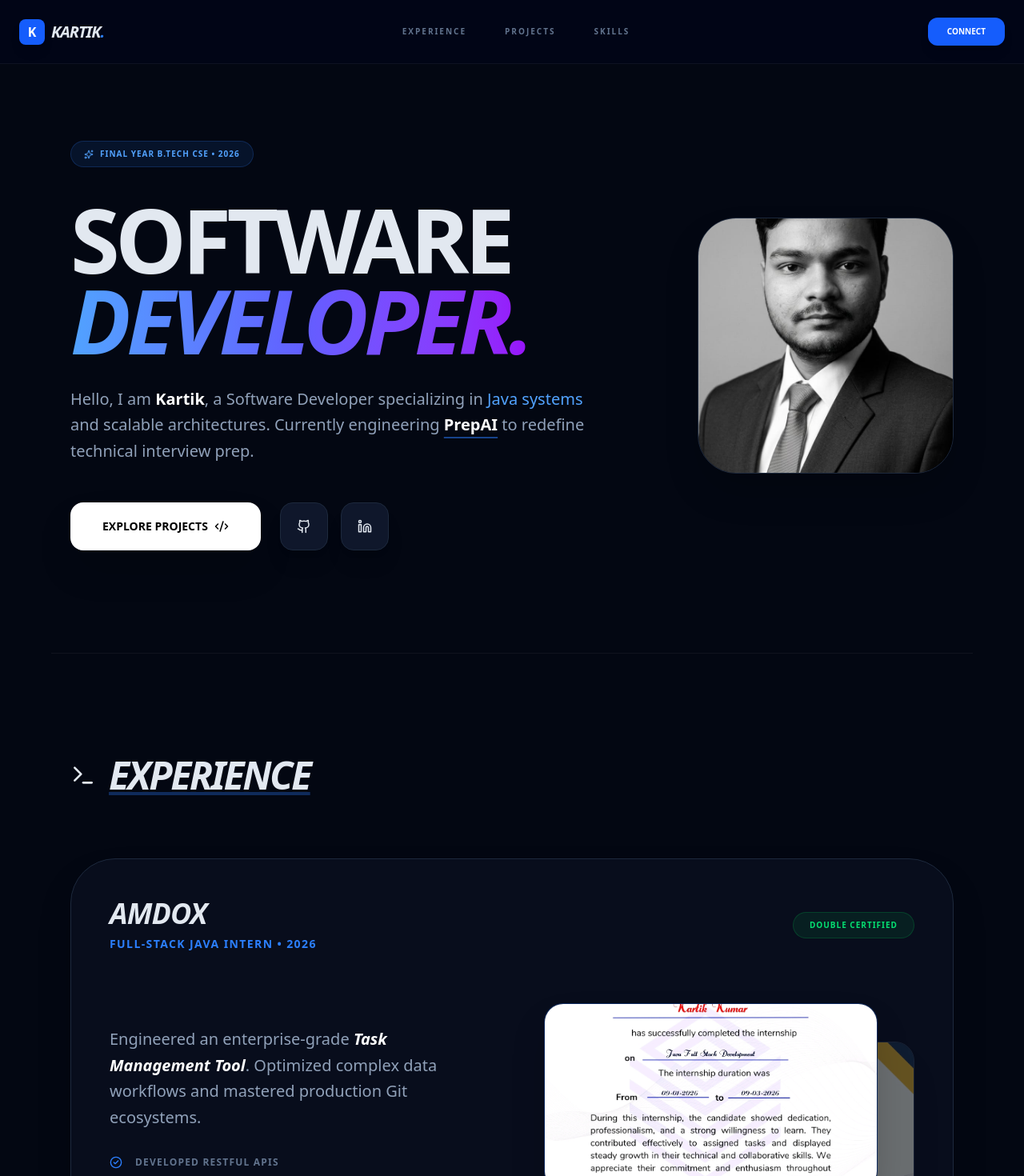
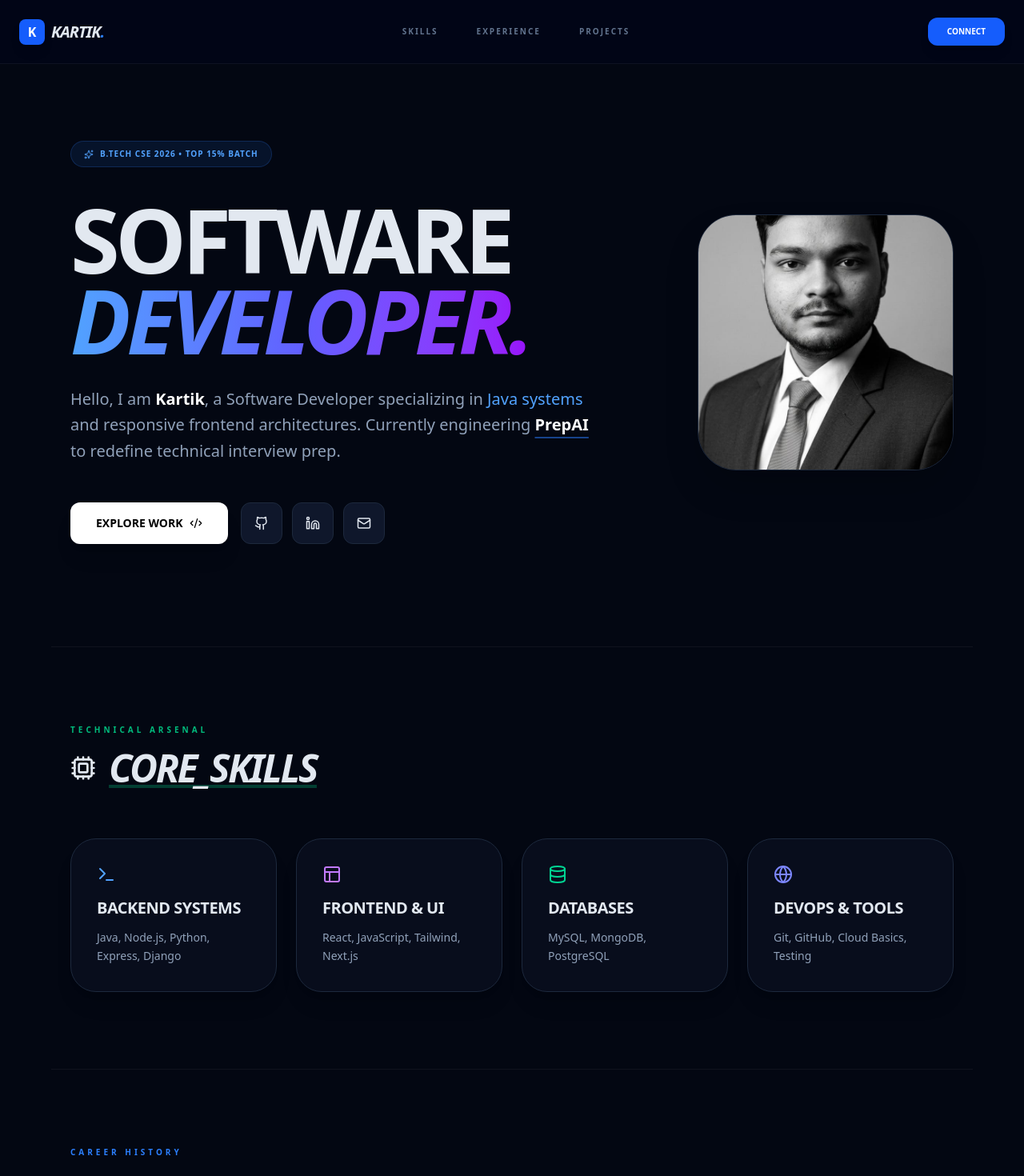
Before and after one commit to kartikkumar925800/kartikkumar.github.io, a Next.js app: page /kartikkumar.github.io/ in a window 1280 px wide. Shown: the top 1470 px of the page at 80% size. Built offline with nearby package versions, Linux system fonts and the light colour scheme.

Commit message:
Update page.tsx

```diff
--- a/src/app/page.tsx
+++ b/src/app/page.tsx
@@ -1,16 +1,18 @@
 "use client";
 import { motion } from "framer-motion";
-import { ExternalLink, Terminal, Briefcase, Code2, Sparkles, Cpu, ShieldCheck, Database, Layers, CheckCircle2, User } from "lucide-react";
+import { ExternalLink, Terminal, Code2, Sparkles, ShieldCheck, CheckCircle2, User, Database, Layout, Cpu, Globe } from "lucide-react";
 
-// Root domain means no prefix is needed
-const BASE_PATH = '';
-
+// --- Custom Brand Icons ---
 const GithubIcon = () => (
   <svg xmlns="http://www.w3.org/2000/svg" width="18" height="18" viewBox="0 0 24 24" fill="none" stroke="currentColor" strokeWidth="2" strokeLinecap="round" strokeLinejoin="round"><path d="M15 22v-4a4.8 4.8 0 0 0-1-3.5c3 0 6-2 6-5.5.08-1.25-.27-2.48-1-3.5.28-1.15.28-2.35 0-3.5 0 0-1 0-3 1.5-2.64-.5-5.36-.5-8 0C6 2 5 2 5 2c-.28 1.15-.28 2.35 0 3.5-.73 1.02-1.08 2.25-1 3.5 0 3.5 3 5.5 6 5.5-.39.49-.68 1.05-.85 1.65-.17.6-.22 1.23-.15 1.85v4"/><path d="M9 18c-4.51 2-5-2-7-2"/></svg>
 );
 
 const LinkedinIcon = () => (
   <svg xmlns="http://www.w3.org/2000/svg" width="18" height="18" viewBox="0 0 24 24" fill="none" stroke="currentColor" strokeWidth="2" strokeLinecap="round" strokeLinejoin="round"><path d="M16 8a6 6 0 0 1 6 6v7h-4v-7a2 2 0 0 0-2-2 2 2 0 0 0-2 2v7h-4v-7a6 6 0 0 1 6-6z"/><rect width="4" height="12" x="2" y="9"/><circle cx="4" cy="4" r="2"/></svg>
+);
+
+const EmailIcon = () => (
+  <svg xmlns="http://www.w3.org/2000/svg" width="18" height="18" viewBox="0 0 24 24" fill="none" stroke="currentColor" strokeWidth="2" strokeLinecap="round" strokeLinejoin="round"><rect width="20" height="16" x="2" y="4" rx="2"/><path d="m22 7-8.97 5.7a1.94 1.94 0 0 1-2.06 0L2 7"/></svg>
 );
 
 export default function Home() {
@@ -25,9 +27,9 @@ export default function Home() {
         </div>
 
         <div className="hidden md:flex items-center gap-12 text-[10px] font-black uppercase tracking-[0.2em] text-slate-500">
+          <a href="#skills" className="hover:text-blue-400 transition-colors">Skills</a>
           <a href="#experience" className="hover:text-blue-400 transition-colors">Experience</a>
           <a href="#projects" className="hover:text-white transition-colors">Projects</a>
-          <a href="#skills" className="hover:text-white transition-colors">Skills</a>
         </div>
 
         <a href="mailto:k.kartikkumar8527@gmail.com" className="bg-blue-600 text-white px-6 py-2.5 rounded-xl text-[10px] font-black uppercase hover:bg-blue-500 transition-all shadow-lg">
@@ -35,14 +37,13 @@ export default function Home() {
         </a>
       </nav>
 
-      {/* 2. HERO SECTION WITH PROFILE PICTURE */}
+      {/* 2. HERO SECTION */}
       <section className="relative pt-44 pb-32 px-6 max-w-6xl mx-auto">
         <div className="flex flex-col-reverse lg:flex-row items-center justify-between gap-16 text-center lg:text-left">
 
-          {/* Text Content */}
           <motion.div initial={{ opacity: 0, y: 20 }} animate={{ opacity: 1, y: 0 }} transition={{ duration: 0.8 }} className="flex-1">
             <div className="inline-flex items-center gap-2 px-4 py-2 rounded-full bg-blue-500/10 border border-blue-500/20 text-blue-400 text-[10px] font-black tracking-widest uppercase mb-10">
-              <Sparkles size={12} className="animate-pulse" /> Final Year B.Tech CSE • 2026
+              <Sparkles size={12} className="animate-pulse" /> B.Tech CSE 2026 • Top 15% Batch
             </div>
 
             <h1 className="text-5xl md:text-[7rem] font-black tracking-tighter mb-8 leading-[0.9] uppercase">
@@ -51,49 +52,68 @@ export default function Home() {
             </h1>
 
             <p className="text-lg md:text-xl text-slate-400 max-w-2xl mb-12 leading-relaxed font-medium mx-auto lg:mx-0">
-              Hello, I am <span className="text-white font-bold">Kartik</span>, a Software Developer specializing in <span className="text-blue-400">Java systems</span> and scalable architectures. Currently engineering <span className="text-white font-bold underline underline-offset-8 decoration-blue-500/50">PrepAI</span> to redefine technical interview prep.
+              Hello, I am <span className="text-white font-bold">Kartik</span>, a Software Developer specializing in <span className="text-blue-400">Java systems</span> and responsive frontend architectures. Currently engineering <span className="text-white font-bold underline underline-offset-8 decoration-blue-500/50">PrepAI</span> to redefine technical interview prep.
             </p>
 
-            <div className="flex flex-wrap justify-center lg:justify-start gap-6">
-              <a href="#projects" className="px-10 py-5 bg-white text-black rounded-2xl font-bold hover:scale-105 transition-all shadow-2xl flex items-center gap-2 text-sm uppercase">
-                Explore Projects <Code2 size={18} />
+            <div className="flex flex-wrap justify-center lg:justify-start gap-4">
+              <a href="#projects" className="px-8 py-4 bg-white text-black rounded-xl font-bold hover:scale-105 transition-all shadow-xl flex items-center gap-2 text-sm uppercase">
+                Explore Work <Code2 size={16} />
               </a>
-              <div className="flex gap-4">
-                <a href="https://github.com/kartikkumar925800" target="_blank" className="p-5 rounded-2xl bg-slate-900 border border-slate-800 hover:border-blue-500/50 transition-all shadow-xl group">
-                  <div className="group-hover:scale-110 group-hover:text-blue-400 transition-all"><GithubIcon /></div>
-                </a>
-                <a href="https://linkedin.com/in/kartikkumar925800" target="_blank" className="p-5 rounded-2xl bg-slate-900 border border-slate-800 hover:border-blue-500/50 transition-all shadow-xl group">
-                  <div className="group-hover:scale-110 group-hover:text-blue-400 transition-all"><LinkedinIcon /></div>
-                </a>
+              <div className="flex gap-3">
+                <a href="https://github.com/kartikkumar925800" target="_blank" className="p-4 rounded-xl bg-slate-900 border border-slate-800 hover:border-blue-500/50 transition-all group"><GithubIcon /></a>
+                <a href="https://linkedin.com/in/kartikkumar925800" target="_blank" className="p-4 rounded-xl bg-slate-900 border border-slate-800 hover:border-blue-500/50 transition-all group"><LinkedinIcon /></a>
+                <a href="mailto:k.kartikkumar8527@gmail.com" className="p-4 rounded-xl bg-slate-900 border border-slate-800 hover:border-blue-500/50 transition-all group"><EmailIcon /></a>
               </div>
             </div>
           </motion.div>
 
-          {/* Profile Picture */}
           <motion.div initial={{ opacity: 0, scale: 0.8 }} animate={{ opacity: 1, scale: 1 }} transition={{ duration: 0.8, delay: 0.2 }} className="relative w-56 h-56 md:w-80 md:h-80 rounded-[3rem] border border-slate-800 bg-slate-900/50 overflow-hidden shadow-2xl group flex items-center justify-center flex-shrink-0">
-             {/* Fallback icon in case image doesn't load immediately */}
              <User size={60} className="text-slate-700 absolute" />
-<img src="/kartikkumar.github.io/Profile.jpeg" alt="Kartik" className="relative z-10 w-full h-full object-cover group-hover:scale-110 transition-transform duration-700" />             <div className="absolute inset-0 bg-gradient-to-tr from-blue-600/20 to-transparent z-20 opacity-0 group-hover:opacity-100 transition-opacity duration-500" />
+             {/* HARDCODED IMAGE PATH */}
+             <img src="/kartikkumar.github.io/Profile.jpeg" alt="Kartik Kumar" className="relative z-10 w-full h-full object-cover group-hover:scale-110 transition-transform duration-700" />
           </motion.div>
 
         </div>
       </section>
 
-      {/* 3. PROFESSIONAL EXPERIENCE */}
-      <section id="experience" className="py-32 px-6 max-w-6xl mx-auto border-t border-white/5">
-        <h2 className="text-4xl md:text-5xl font-black mb-20 flex items-center gap-4 tracking-tighter italic uppercase underline decoration-blue-500/30">
+      {/* 3. SKILLS SECTION (Built from your Resume) */}
+      <section id="skills" className="py-24 px-6 max-w-6xl mx-auto border-t border-white/5">
+        <h2 className="text-[10px] font-black mb-4 text-emerald-500 tracking-[0.4em] uppercase">Technical Arsenal</h2>
+        <h2 className="text-4xl md:text-5xl font-black mb-16 flex items-center gap-4 tracking-tighter italic uppercase underline decoration-emerald-500/30">
+          <Cpu size={32} /> CORE_SKILLS
+        </h2>
+
+        <div className="grid md:grid-cols-2 lg:grid-cols-4 gap-6">
+          {[
+            { title: "Backend Systems", icon: <Terminal size={24} className="mb-4 text-blue-400" />, skills: "Java, Node.js, Python, Express, Django" },
+            { title: "Frontend & UI", icon: <Layout size={24} className="mb-4 text-purple-400" />, skills: "React, JavaScript, Tailwind, Next.js" },
+            { title: "Databases", icon: <Database size={24} className="mb-4 text-emerald-400" />, skills: "MySQL, MongoDB, PostgreSQL" },
+            { title: "DevOps & Tools", icon: <Globe size={24} className="mb-4 text-indigo-400" />, skills: "Git, GitHub, Cloud Basics, Testing" }
+          ].map((category, i) => (
+            <motion.div key={i} whileHover={{ y: -5 }} className="p-8 rounded-[2rem] bg-slate-900/40 border border-slate-800 hover:border-blue-500/30 transition-all shadow-xl">
+              {category.icon}
+              <h3 className="text-xl font-black mb-3 tracking-tight uppercase">{category.title}</h3>
+              <p className="text-slate-400 text-sm leading-relaxed">{category.skills}</p>
+            </motion.div>
+          ))}
+        </div>
+      </section>
+
+      {/* 4. PROFESSIONAL EXPERIENCE */}
+      <section id="experience" className="py-24 px-6 max-w-6xl mx-auto border-t border-white/5">
+        <h2 className="text-[10px] font-black mb-4 text-blue-500 tracking-[0.4em] uppercase">Career History</h2>
+        <h2 className="text-4xl md:text-5xl font-black mb-16 flex items-center gap-4 tracking-tighter italic uppercase underline decoration-blue-500/30">
           <Terminal size={32} /> EXPERIENCE
         </h2>
 
         <div className="grid gap-16">
           {/* AMDOX CARD */}
           <motion.div className="group relative p-12 rounded-[3.5rem] bg-slate-900/40 border border-slate-800 hover:border-blue-500/30 transition-all shadow-2xl overflow-hidden">
-            <div className="flex flex-col md:flex-row justify-between items-start md:items-center gap-8 mb-16">
+            <div className="flex flex-col md:flex-row justify-between items-start md:items-center gap-8 mb-12">
               <div>
                 <h3 className="text-4xl font-black tracking-tight uppercase group-hover:text-blue-400 transition-colors italic">AMDOX</h3>
                 <p className="text-blue-500 font-black text-sm mt-2 uppercase tracking-widest">Full-Stack Java Intern • 2026</p>
               </div>
-              <div className="px-5 py-2 rounded-full bg-green-500/10 border border-green-500/20 text-green-400 text-[10px] font-black uppercase tracking-widest">Double Certified</div>
             </div>
 
             <div className="grid lg:grid-cols-2 gap-20 items-center">
@@ -110,7 +130,7 @@ export default function Home() {
                 </div>
               </div>
 
-              {/* AMDOX CERTIFICATES */}
+              {/* AMDOX CERTIFICATES (Hardcoded paths) */}
               <div className="relative h-[250px] md:h-[300px] w-full group/gallery">
                 <motion.div whileHover={{ x: -30, rotate: -8, zIndex: 30 }} className="absolute top-12 right-0 w-[90%] aspect-video rounded-3xl bg-slate-800 border border-slate-700 overflow-hidden shadow-2xl transition-all opacity-40 group-hover/gallery:opacity-100 z-10">
                   <img src="/kartikkumar.github.io/amdox-training.jpeg" alt="Training" className="w-full h-full object-cover" />
@@ -124,7 +144,7 @@ export default function Home() {
 
           {/* IBM CARD */}
           <motion.div className="group relative p-12 rounded-[3.5rem] bg-slate-900/20 border border-slate-800 hover:border-indigo-500/30 transition-all shadow-2xl overflow-hidden">
-            <div className="flex flex-col md:flex-row justify-between items-start md:items-center gap-8 mb-16">
+            <div className="flex flex-col md:flex-row justify-between items-start md:items-center gap-8 mb-12">
               <div>
                 <h3 className="text-4xl font-black tracking-tight uppercase group-hover:text-indigo-400 transition-colors italic">IBM</h3>
                 <p className="text-indigo-500 font-black text-sm mt-2 uppercase tracking-widest">Cybersecurity Intern • Jan 2025 - Mar 2025</p>
@@ -138,7 +158,7 @@ export default function Home() {
                   Conducted threat analysis and successfully implemented <span className="text-white font-bold italic">defensive measures</span> on simulated networks, improving system resilience.
                 </p>
                 <div className="space-y-4">
-                  {["Threat Analysis & Mitigation", "Network Breach Counterstrategies", "Enterprise Security Documentation"].map((item, i) => (
+                  {["Threat Analysis & Mitigation", "Network Breach Counterstrategies", "Security Documentation"].map((item, i) => (
                     <div key={i} className="flex items-center gap-4 text-xs text-slate-500 font-bold uppercase tracking-widest">
                       <CheckCircle2 size={16} className="text-indigo-500" /> {item}
                     </div>
@@ -146,7 +166,7 @@ export default function Home() {
                 </div>
               </div>
 
-              {/* IBM CERTIFICATE */}
+              {/* IBM CERTIFICATE (Hardcoded path) */}
               <div className="relative h-[250px] md:h-[300px] w-full">
                 <motion.div whileHover={{ scale: 1.05 }} className="w-full h-full rounded-3xl bg-slate-950 border border-indigo-500/30 overflow-hidden shadow-2xl transition-all">
                   <img src="/kartikkumar.github.io/ibm-cert.jpeg" alt="IBM Certificate" className="w-full h-full object-cover" />
@@ -157,8 +177,41 @@ export default function Home() {
         </div>
       </section>
 
+      {/* 5. PROJECTS SECTION */}
+      <section id="projects" className="py-24 px-6 max-w-6xl mx-auto border-t border-white/5">
+        <h2 className="text-[10px] font-black mb-4 text-purple-500 tracking-[0.4em] uppercase">Featured Work</h2>
+        <h2 className="text-4xl md:text-5xl font-black mb-16 flex items-center gap-4 tracking-tighter italic uppercase underline decoration-purple-500/30">
+          <Code2 size={32} /> PROJECTS
+        </h2>
+
+        <motion.div className="group relative bg-slate-900/40 border border-slate-800 rounded-[3.5rem] overflow-hidden p-12 hover:border-purple-500/30 transition-all shadow-2xl">
+          <Sparkles className="text-purple-500/5 absolute -top-10 -right-10" size={250} />
+
+          <div className="flex justify-between items-start mb-6 relative z-10">
+            <div>
+              <h3 className="text-4xl font-black italic tracking-tight uppercase group-hover:text-purple-400 transition-colors">PrepAI</h3>
+              <p className="text-purple-500 font-bold text-sm mt-2 uppercase tracking-widest">AI-Powered Interview Platform • Nov 2025 - Present</p>
+            </div>
+          </div>
+
+          <p className="text-slate-400 mb-10 leading-relaxed text-lg max-w-3xl relative z-10">
+            Leveraging <span className="text-white font-bold">Natural Language Processing (NLP)</span> and Machine Learning to provide customized interview practice. Designed to solve the limitations of traditional prep by offering real-time, actionable feedback based on user profiles.
+          </p>
+
+          <div className="flex flex-wrap gap-3 mb-10 relative z-10">
+            {["Java", "JavaScript", "SQL", "NLP", "Machine Learning"].map(t => (
+              <span key={t} className="text-[10px] font-black px-4 py-2 bg-white/5 text-slate-300 rounded-xl border border-white/10 uppercase tracking-widest">{t}</span>
+            ))}
+          </div>
+
+          <a href="https://github.com/kartikkumar925800" className="inline-flex items-center gap-3 text-white font-black hover:text-purple-400 transition-all text-sm uppercase tracking-[0.2em] relative z-10">
+            View Source Code <ExternalLink size={18} />
+          </a>
+        </motion.div>
+      </section>
+
       {/* FOOTER */}
-      <footer className="py-32 text-center border-t border-white/5 bg-slate-950/40">
+      <footer className="py-24 text-center border-t border-white/5 bg-slate-950/40">
         <p className="text-[10px] font-black uppercase tracking-[1em] opacity-30">© 2026 Kartik Kumar • Engineered in India</p>
       </footer>
 
```
